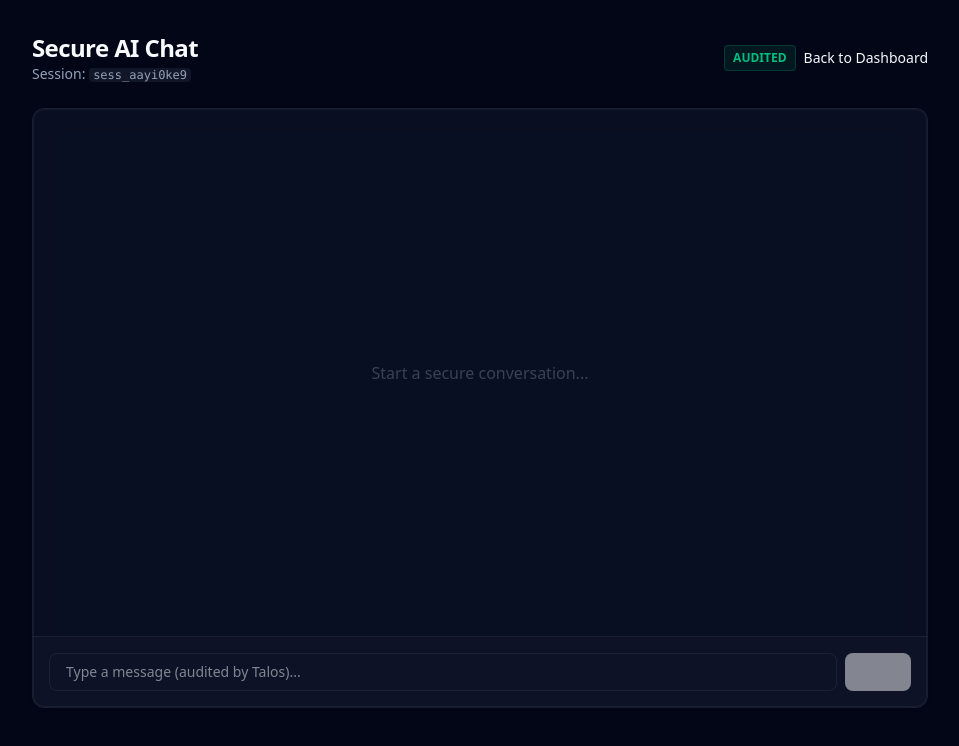
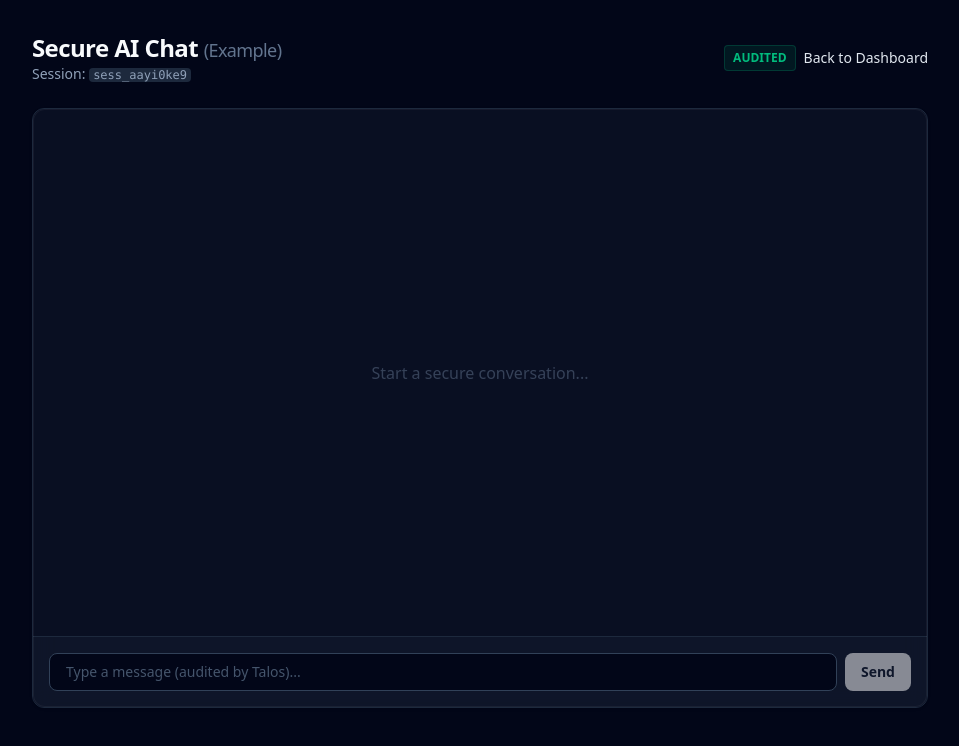
Before and after one commit to talosprotocol/talos-dashboard, a Next.js app: page /chat in a window 1280 px wide. Shown: the top 746 px of the page, without its empty margins (160-1119 px from the left). Built offline with nearby package versions, Linux system fonts and the light colour scheme.

Commit message:
fix: improve chat ui visibility with standard tailwind classes

```diff
--- a/src/app/chat/page.tsx
+++ b/src/app/chat/page.tsx
@@ -83,34 +83,34 @@ export default function ChatPage() {
     };
 
     return (
-        <div className="min-h-screen bg-[var(--background)] p-8 font-sans text-[var(--text-primary)]">
+        <div className="min-h-screen bg-slate-950 p-8 font-sans text-slate-50">
             <div className="max-w-4xl mx-auto space-y-6">
 
                 {/* Header */}
                 <div className="flex items-center justify-between">
                     <div>
-                        <h1 className="text-2xl font-bold tracking-tight">Secure AI Chat</h1>
-                        <p className="text-[var(--text-secondary)] text-sm">
-                            Session: <span className="font-mono text-xs bg-[var(--glass-border)] px-1 rounded">{sessionId}</span>
+                        <h1 className="text-2xl font-bold tracking-tight">Secure AI Chat <span className="text-slate-500 font-normal text-lg">(Example)</span></h1>
+                        <p className="text-slate-400 text-sm">
+                            Session: <span className="font-mono text-xs bg-slate-800 px-1 rounded">{sessionId}</span>
                         </p>
                     </div>
                     <div className="flex items-center gap-2">
                         <span className="px-2 py-1 bg-emerald-500/10 text-emerald-500 text-xs font-bold rounded border border-emerald-500/20">
                             AUDITED
                         </span>
-                        <Link href="/" className="text-sm text-[var(--text-primary)] hover:underline">
+                        <Link href="/" className="text-sm text-slate-200 hover:text-white hover:underline">
                             Back to Dashboard
                         </Link>
                     </div>
                 </div>
 
                 {/* Chat Panel */}
-                <GlassPanel className="h-[600px] flex flex-col relative overflow-hidden">
+                <GlassPanel className="h-[600px] flex flex-col relative overflow-hidden bg-slate-900/60 border-slate-800">
 
                     {/* Messages Area */}
                     <div className="flex-1 overflow-y-auto p-4 space-y-4" ref={scrollRef}>
                         {messages.length === 0 && (
-                            <div className="h-full flex flex-col items-center justify-center text-[var(--text-muted)] opacity-50">
+                            <div className="h-full flex flex-col items-center justify-center text-slate-500 opacity-50">
                                 <p>Start a secure conversation...</p>
                             </div>
                         )}
@@ -118,17 +118,17 @@ export default function ChatPage() {
                         {messages.map((msg, i) => (
                             <div key={i} className={`flex ${msg.role === "user" ? "justify-end" : "justify-start"}`}>
                                 <div className={`max-w-[80%] rounded-2xl px-4 py-3 text-sm ${msg.role === "user"
-                                    ? "bg-[var(--text-primary)] text-[var(--background)] rounded-tr-none"
+                                    ? "bg-blue-600 text-white rounded-tr-none"
                                     : msg.role === "system"
-                                        ? "bg-red-500/10 text-red-500 border border-red-500/20"
-                                        : "bg-[var(--glass-border)] text-[var(--text-primary)] rounded-tl-none border border-[var(--glass-border)]"
+                                        ? "bg-red-900/20 text-red-400 border border-red-900/50"
+                                        : "bg-slate-800 text-slate-200 rounded-tl-none border border-slate-700"
                                     }`}>
                                     <p>{msg.content}</p>
 
                                     {/* Meta */}
                                     {msg.audited && (
                                         <div className="mt-2 flex items-center justify-end gap-2 text-[10px] opacity-70">
-                                            <span className="font-mono">{msg.correlation_id?.slice(-8)}</span>
+                                            <span className="font-mono text-slate-400">{msg.correlation_id?.slice(-8)}</span>
                                             <span className="text-emerald-500">✓ Audited</span>
                                         </div>
                                     )}
@@ -138,11 +138,11 @@ export default function ChatPage() {
 
                         {loading && (
                             <div className="flex justify-start">
-                                <div className="bg-[var(--glass-border)] rounded-2xl px-4 py-3 rounded-tl-none">
+                                <div className="bg-slate-800 rounded-2xl px-4 py-3 rounded-tl-none border border-slate-700">
                                     <div className="flex gap-1">
-                                        <span className="w-1.5 h-1.5 bg-[var(--text-muted)] rounded-full animate-bounce" />
-                                        <span className="w-1.5 h-1.5 bg-[var(--text-muted)] rounded-full animate-bounce [animation-delay:0.2s]" />
-                                        <span className="w-1.5 h-1.5 bg-[var(--text-muted)] rounded-full animate-bounce [animation-delay:0.4s]" />
+                                        <span className="w-1.5 h-1.5 bg-slate-400 rounded-full animate-bounce" />
+                                        <span className="w-1.5 h-1.5 bg-slate-400 rounded-full animate-bounce [animation-delay:0.2s]" />
+                                        <span className="w-1.5 h-1.5 bg-slate-400 rounded-full animate-bounce [animation-delay:0.4s]" />
                                     </div>
                                 </div>
                             </div>
@@ -150,7 +150,7 @@ export default function ChatPage() {
                     </div>
 
                     {/* Input Area */}
-                    <div className="p-4 border-t border-[var(--glass-border)] bg-[var(--panel)]">
+                    <div className="p-4 border-t border-slate-800 bg-slate-900/80">
                         <div className="flex gap-2">
                             <input
                                 type="text"
@@ -158,12 +158,12 @@ export default function ChatPage() {
                                 onChange={(e) => setInput(e.target.value)}
                                 onKeyDown={(e) => e.key === "Enter" && handleSend()}
                                 placeholder="Type a message (audited by Talos)..."
-                                className="flex-1 bg-[var(--background)] border border-[var(--glass-border)] rounded-lg px-4 py-2 text-sm text-[var(--text-primary)] focus:outline-none focus:border-[var(--text-muted)] transition-colors"
+                                className="flex-1 bg-slate-950 border border-slate-700 rounded-lg px-4 py-2 text-sm text-white focus:outline-none focus:border-blue-500 transition-colors placeholder:text-slate-600"
                             />
                             <button
                                 onClick={handleSend}
                                 disabled={loading || !input.trim()}
-                                className="bg-[var(--text-primary)] text-[var(--background)] px-4 py-2 rounded-lg text-sm font-semibold hover:opacity-90 disabled:opacity-50 disabled:cursor-not-allowed transition-opacity"
+                                className="bg-white text-slate-900 px-4 py-2 rounded-lg text-sm font-bold hover:bg-slate-200 disabled:opacity-50 disabled:cursor-not-allowed transition-colors"
                             >
                                 Send
                             </button>
--- a/src/components/ui/GlassPanel.tsx
+++ b/src/components/ui/GlassPanel.tsx
@@ -12,12 +12,12 @@ export const GlassPanel = forwardRef<HTMLDivElement, GlassPanelProps>(
                 ref={ref}
                 className={cn(
                     // Base Glass Styles
-                    "rounded-xl border border-[var(--glass-border)] bg-[var(--panel)]",
+                    "rounded-xl border border-border bg-panel",
                     "backdrop-blur-md shadow-sm transition-all duration-200",
                     "relative overflow-hidden",
 
                     // Inner Highlight Ring (Subtle 3D effect)
-                    "before:absolute before:inset-0 before:pointer-events-none before:rounded-xl before:shadow-[inset_0_0_0_1px_var(--glass-highlight)]",
+                    "before:absolute before:inset-0 before:pointer-events-none before:rounded-xl before:shadow-[inset_0_0_0_1px_rgba(255,255,255,0.05)]",
 
                     // Hover State
                     variant === "hoverable" && "hover:bg-[var(--panel-hover)] hover:border-white/10 hover:shadow-md cursor-pointer",
```
